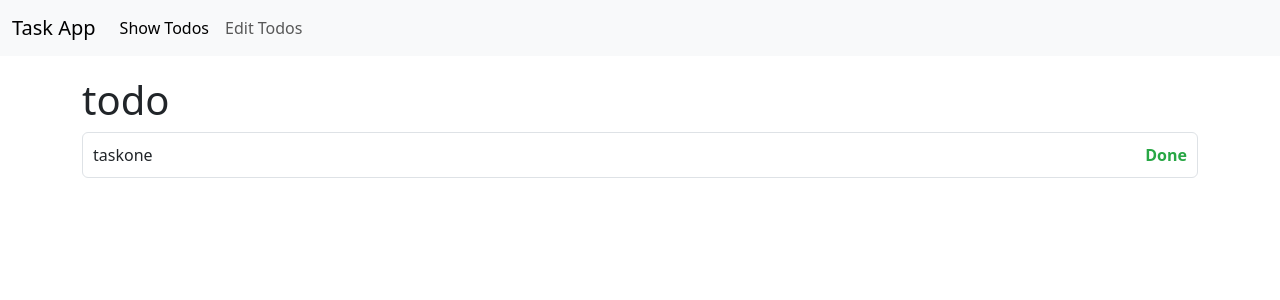
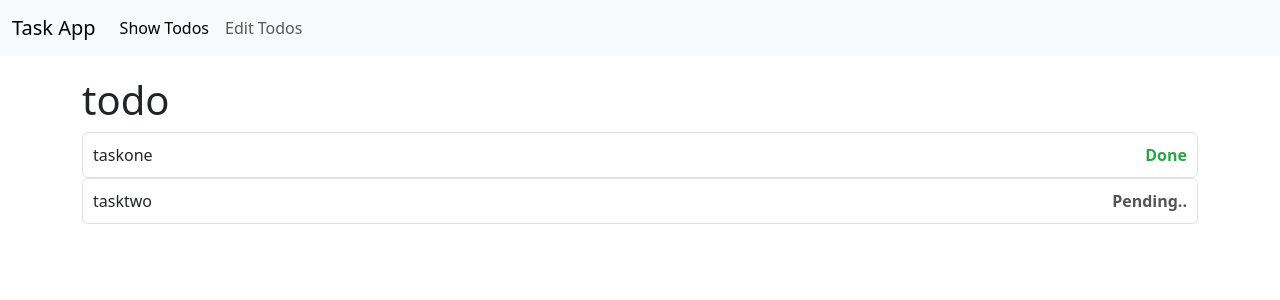
Before and after one commit to mans00rahmed/TaskApp, an Angular app: page / in a window 1280 px wide. Shown: the top 300 px of the page. Built offline with nearby package versions, Linux system fonts and the light colour scheme.

Commit message:
todo by dbinding

```diff
--- a/src/app/todo-list/todo-edit/todo-edit.component.html
+++ b/src/app/todo-list/todo-edit/todo-edit.component.html
@@ -16,8 +16,8 @@
         <div class="row">
             <div class="col-xs-12 btn-container">
                 <button class="btn btn-success" (click)="addTask()">Add</button>
-                <button class="btn btn-danger">Delete</button>
-                <button class="btn btn-primary">Clear</button>
+                <button class="btn btn-danger" (click)="deleteTask()">Delete</button>
+                <button class="btn btn-primary" (click)="clearTask()">Clear</button>
             </div>
         </div>
     </form>
--- a/src/app/todo-list/todo-edit/todo-edit.component.ts
+++ b/src/app/todo-list/todo-edit/todo-edit.component.ts
@@ -16,4 +16,14 @@ export class TodoEditComponent {
   addTask() {
     this.addTodo.emit({ task: this.task, isDone: this.isDone })
   }
+
+  deleteTask(){
+    this.deleteTodo.emit();
+  }
+
+  clearTask(){
+    this.task='';
+    this.isDone=false;
+  }
+
 }
--- a/src/app/todo-list/todo-list.component.html
+++ b/src/app/todo-list/todo-list.component.html
@@ -5,7 +5,7 @@
             <div class="containier" *ngIf="todos.length>0;else error">
                 <h6 class="display-6">{{link}}</h6>
                 <ul class="list-group" *ngFor="let todo of todos">
-                    <li class="list-group-item" >
+                    <li class="list-group-item" (click)="getTodo(todo)">
                         <span>{{ todo.task }}</span>
                         <!-- attribiute diretive -->
                         <span class="status" [ngClass]="{'done':todo.isDone}">{{todo.isDone?'Done':'Pending..'}}</span>
@@ -14,9 +14,12 @@
             </div>
         </div>
         <!-- add local refernce ie ng-template -->
-
+        <ng-template #error>
+            <p>There are no todos</p>
+        </ng-template>
         <div class="todo-edit" *ngIf="link !== 'todo'">
-            <app-todo-edit (addTodo)="getTask($event)"></app-todo-edit>
+            <app-todo-edit (addTodo)="getTask($event)" (deleteTodo)="deletedTodo()" [task]="deleteTask"
+                [isDone]="deleteIsDone"></app-todo-edit>
         </div>
     </div>
 </div>
--- a/src/app/todo-list/todo-list.component.ts
+++ b/src/app/todo-list/todo-list.component.ts
@@ -10,13 +10,33 @@ export class TodoListComponent {
   @Input() link: string = 'todo';
 
   // declare proerties for delete task and delete isDone
+  deleteTask: string;
+  deleteIsDone: boolean;
 
   todos: Todo[] = [
-    new Todo('taskone', true)
+    new Todo('taskone', true),
+    new Todo('tasktwo', false)
   ]
 
   getTask(t: Todo) {
     this.todos.push(t);
     this.link = 'todo'; // added this link to route back to todo-list.component
   }
+
+  getTodo(td: any) {
+    this.link = 'todo-edit';
+    this.deleteTask = td.task;
+    this.deleteIsDone = td.isDone;
+    console.log(this.deleteTask, this.deleteIsDone)
+  }
+
+  deletedTodo() {
+    if (this.deleteTask) {
+      this.todos = this.todos.filter(i => i.task !== this.deleteTask);
+      this.deleteTask='';
+      this.deleteIsDone=false;
+
+      this.link='todo'
+    }
+  }
 }
```
